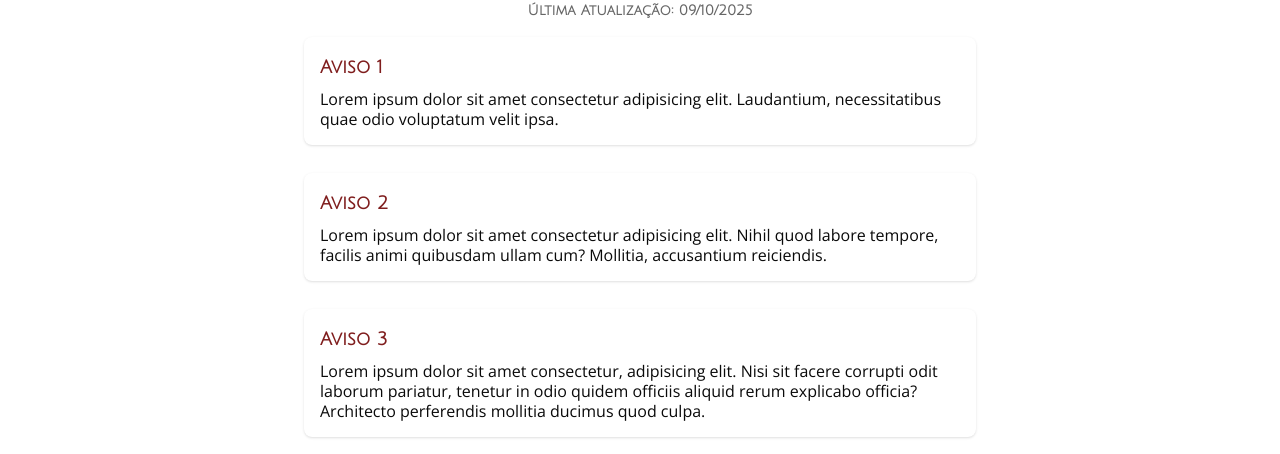
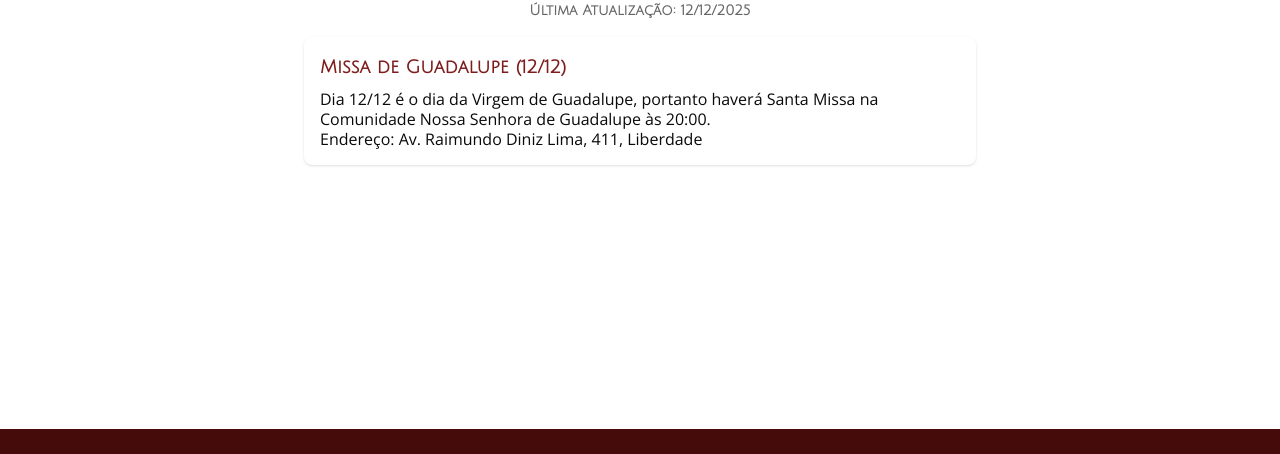
Before and after one commit to mateusathos/igreja-santa-teresinha, a plain HTML site: page avisos.html in a window 1280 px wide. Shown: the part 167-621 px from the top of the page. Drawn offline with nearby package versions, Linux system fonts and the light colour scheme.

Commit message:
Add files via upload

```diff
--- a/avisos.html
+++ b/avisos.html
@@ -17,27 +17,15 @@
   <main class=" mt-28 space-y-4 flex-grow flex flex-col items-center">
 
     <h1 class="mx-4 text-center text-3xl lg:text-4xl font-bold text-red-900">Avisos Paroquiais</h1>
-    <p class="font-bold text-sm text-black/60">Última Atualização: 09/10/2025</p>
+    <p class="font-bold text-sm text-black/60">Última Atualização: 12/12/2025</p>
     <!-- Aviso 1 -->
 
     <h1 class="text-lg hidden">Não há avisos no momento.</h1>
 
     <div id="avisos" class="flex flex-col gap-7 mx-6 lg:max-w-2xl">
       <div class="bg-white rounded-lg shadow p-4">
-        <h2 class="text-lg font-semibold text-red-900">Aviso 1</h2>
-        <p class=" text-sm mt-2">Lorem ipsum dolor sit amet consectetur adipisicing elit. Laudantium, necessitatibus quae odio voluptatum velit ipsa.</p>
-      </div>
-
-      <!-- Aviso 2 -->
-      <div class="bg-white rounded-lg shadow p-4">
-        <h2 class="text-lg font-semibold text-red-900">Aviso 2</h2>
-        <p class=" text-sm mt-2">Lorem ipsum dolor sit amet consectetur adipisicing elit. Nihil quod labore tempore, facilis animi quibusdam ullam cum? Mollitia, accusantium reiciendis.</p>
-      </div>
-
-      <!-- Aviso 3 -->
-      <div class="bg-white rounded-lg shadow p-4">
-        <h2 class="text-lg font-semibold text-red-900">Aviso 3</h2>
-        <p class=" text-sm mt-2">Lorem ipsum dolor sit amet consectetur, adipisicing elit. Nisi sit facere corrupti odit laborum pariatur, tenetur in odio quidem officiis aliquid rerum explicabo officia? Architecto perferendis mollitia ducimus quod culpa.</p>
+        <h2 class="text-lg font-semibold text-red-900">Missa de Guadalupe (12/12)</h2>
+        <p class=" text-sm mt-2">Dia 12/12 é o dia da Virgem de Guadalupe, portanto haverá Santa Missa na Comunidade Nossa Senhora de Guadalupe às 20:00. <br>Endereço: Av. Raimundo Diniz Lima, 411, Liberdade</p>
       </div>
     </div>
   </main>
```
